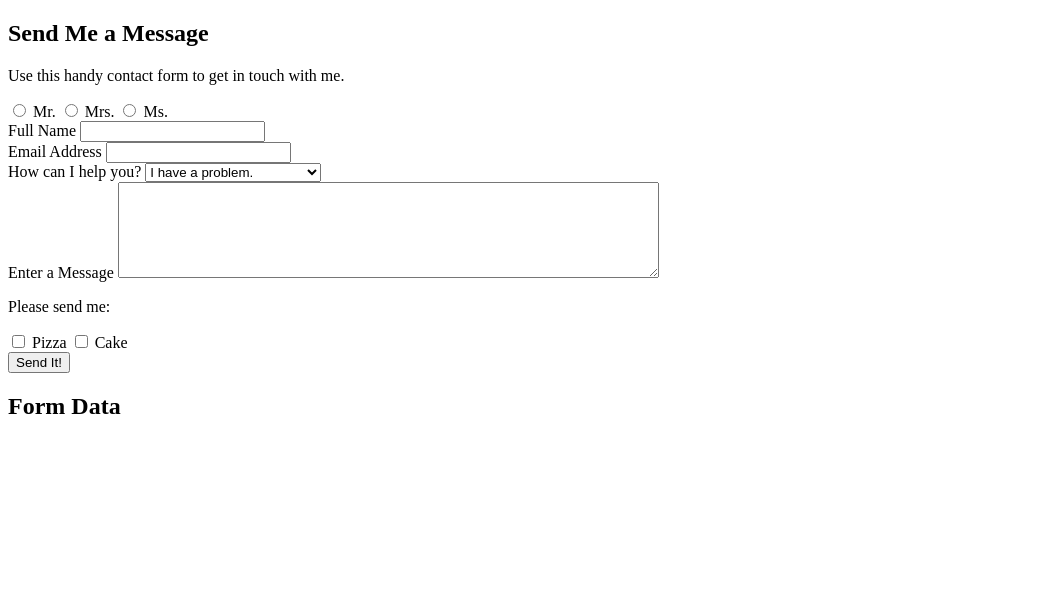
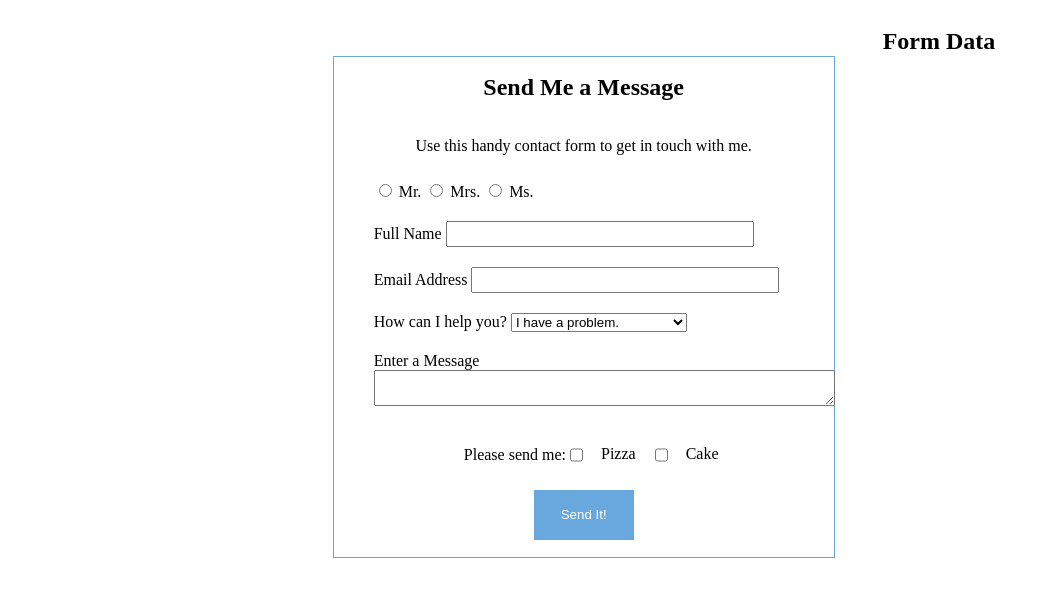
Before and after one commit to Furqan859/form-pract, a plain HTML site: page index.html in a window 1280 px wide. Shown: the whole page, without its empty margins (0-1050 px from the left). Drawn offline with Linux system fonts and the light colour scheme.

Commit message:
style in form update

```diff
--- a/index.html
+++ b/index.html
@@ -4,6 +4,7 @@
     <meta charset="UTF-8">
     <meta http-equiv="X-UA-Compatible" content="IE=edge">
     <meta name="viewport" content="width=device-width, initial-scale=1.0">
+    <link rel="stylesheet" href="style.css">
     <title>Document</title>
 
 </head>
@@ -15,24 +16,24 @@
 
         <form>
           <div class="input-group">
-            <input id="salutation-mr" name="salutation" type="radio" value="Mr."/>
+            <input   id="salutation-mr" name="salutation" type="radio" value="Mr."/>
             <label class="inline" for="salutation-mr">Mr.</label>
 
-            <input id="salutation-mrs" name="salutation" type="radio" value="Mrs."/>
+            <input  id="salutation-mrs" name="salutation" type="radio" value="Mrs."/>
             <label class="inline" for="salutation-mrs">Mrs.</label>
 
-            <input id="salutation-ms" name="salutation" type="radio" value="Ms."/>
+            <input  id="salutation-ms" name="salutation" type="radio" value="Ms."/>
             <label class="inline" for="salutation-ms">Ms.</label>
           </div>
 
           <div class="input-group">
             <label for="name">Full Name</label>
-            <input id="name" name="name" type="text"/>
+            <input class="inputField" id="name" name="name" type="text"/>
           </div>
 
           <div class="input-group">
             <label for="email">Email Address</label>
-            <input id="email" name="email" type="email"/>
+            <input class="inputField" id="email" name="email" type="email"/>
           </div>
 
           <div class="input-group">
@@ -45,18 +46,18 @@
 
           <div class="input-group">
             <label for="message">Enter a Message</label>
-            <textarea id="message" name="message" rows="6" cols="65"></textarea>
+            <textarea class=""  id="message" name="message" rows="2" cols="55"></textarea>
           </div>
 
-          <div class="input-group">
+          <div class="input-group checkBox">
             <p class="group-label">Please send me:</p>
             <input id="snacks-pizza" name="snacks" type="checkbox" value="pizza"/>
-            <label class="inline" for="snacks-pizza">Pizza</label>
+            <label class="inline1" for="snacks-pizza">Pizza</label>
             <input id="snacks-cake" name="snacks" type="checkbox" value="cake"/>
-            <label class="inline" for="snacks-cake">Cake</label>
+            <label class="inline1" for="snacks-cake">Cake</label>
           </div>
           <input name="secret" type="hidden" value="1b3a9374-1a8e-434e-90ab-21aa7b9b80e7"/>
-          <button type="submit">Send It!</button>
+          <button class="button" type="submit">Send It!</button>
         </form>
       </section>
 
--- a/style.css
+++ b/style.css
@@ -0,0 +1,69 @@
+body{
+    display: flex;
+    flex-direction: row;
+    justify-content: center;
+}
+
+.form{
+    display: flex;
+    flex-direction: column;
+    justify-content: center;
+    max-height: 500px;
+    max-width: 500px;
+    border: 1px solid rgb(105, 168, 223);
+    margin: 3rem;
+}
+
+.form h1{
+    text-align: center;
+}
+
+.form p{
+    text-align: center;
+}
+
+
+.input-group{
+    margin-left: 30px;
+    padding: 10px;
+}
+
+
+.inputField{
+  height: 20px;
+  width: 300px;
+
+}
+
+
+.checkBox{
+    display: flex;
+    flex-direction: row;
+    justify-content: center;
+
+}
+
+
+.inline1{
+    padding: 15px;
+}
+
+.button{
+    height: 50px;
+    width: 100px;
+    background-color: rgb(105, 168, 223);
+    color: white;
+    border: none;
+    cursor: pointer;
+    margin-left: 200px;
+    margin-bottom: 20px;
+
+}
+
+
+.button:hover{
+    color: rgb(105, 168, 223);
+    background-color: white;
+    border: 2px solid rgb(105, 168, 223);
+
+}
```
